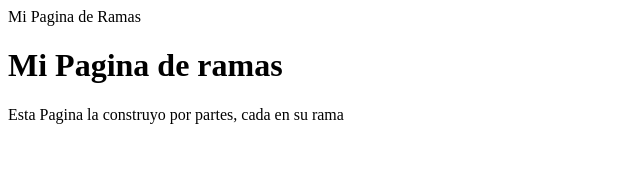
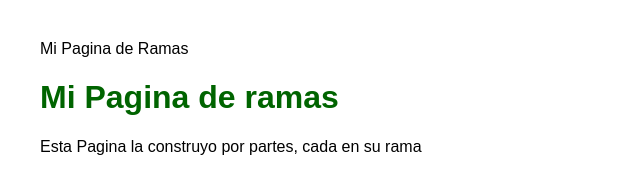
Before and after one commit to R4fita10/ramas-practica, a plain HTML site: page index.html in a window 1280 px wide. Shown: the whole page, without its empty margins (0-640 px from the left). Drawn offline with Linux system fonts and the light colour scheme.

Commit message:
Add styles to index.html
Cambios: Estilos en el index.html

```diff
--- a/index.html
+++ b/index.html
@@ -3,7 +3,15 @@
 <head>
     <meta charset="UTF-8">
   <tittle>Mi Pagina de Ramas</tittle>
-  <!-- ESTILOS -->
+  <style>
+      body {
+          font-family: Arial, sans-serif;
+          margin:40px;
+      }
+      h1{
+          color: darkgreen;
+      }
+  </style>
 </head>
 <body>
   <!-- MENU -->
```
